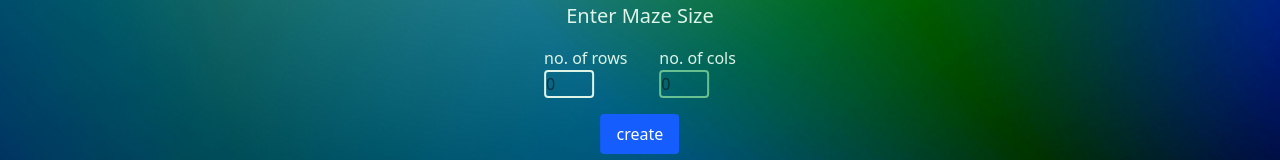
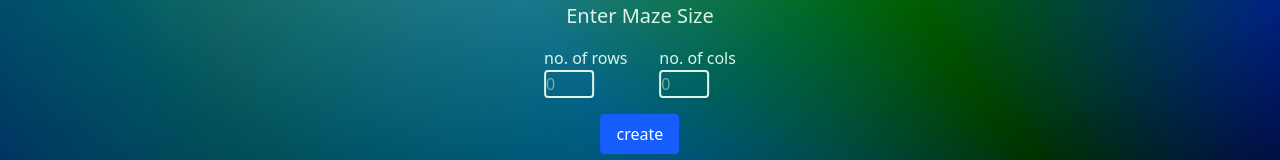
Before and after one commit to maadesh124/RatInAMaze, a React app: page / in a window 1280 px wide. Shown: the part 322-482 px from the top of the page. Built offline with nearby package versions, Linux system fonts and the light colour scheme; the HTML template or start-up script is replaced by a standard one.

Commit message:
home colors changed

```diff
--- a/src/components/Home.jsx
+++ b/src/components/Home.jsx
@@ -21,7 +21,7 @@ const Home = ({ setState, maze, ans }) => {
             <p className={`${color1}`}>no. of rows</p>
             <input
               type="text"
-              className={` border-2 border-[#DDF4E7] rounded-sm w-[50px]`}
+              className={`text-[#DDF4E7]  border-2 border-[#DDF4E7] rounded-sm w-[50px]`}
               placeholder="0"
               onChange={e => (dim.current[0] = e.target.value)}
             />
@@ -30,7 +30,7 @@ const Home = ({ setState, maze, ans }) => {
             <p className={`${color1}`}>no. of cols</p>
             <input
               type="text"
-              className=" border-2 border-[#67C090] rounded-sm w-[50px]"
+              className="text-[#DDF4E7]  border-2 border-[#DDF4E7] rounded-sm w-[50px]"
               placeholder="0"
               onChange={e => (dim.current[1] = e.target.value)}
             />
```
